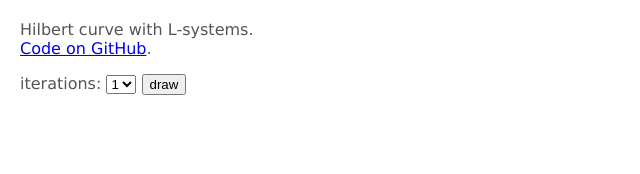
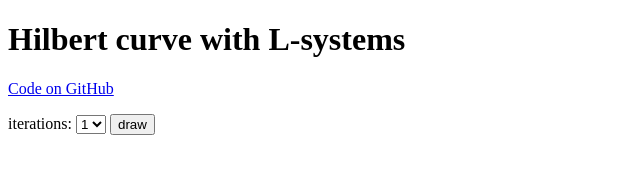
Before and after one commit to harpninja/hilbert, a plain HTML site: page index.html in a window 1280 px wide. Shown: the whole page, without its empty margins (0-640 px from the left). Drawn offline with nearby package versions, Linux system fonts and the light colour scheme.

Commit message:
Update and rename hilbert.html to index.html

```diff
--- a/hilbert.html
+++ b/index.html
@@ -1,30 +1,18 @@
 <!DOCTYPE html>
-<html>
+<html lang='en'>
  	<head>
  		<meta http-equiv='Content-Type' content='text/html;charset=utf-8'/>
+		<link rel="stylesheet" href="../d3.css">
+		<link rel='stylesheet' type='text/css' href='https://fonts.googleapis.com/css?family=Open+Sans'>
+
 		<title>Hilbert Curve</title>
 		<script src='https://d3js.org/d3.v4.min.js'></script>
-		<style>
-		body {
-			font-family: Verdana, sans-serif;
-			font-size: 1em;
-			color: #555555;
-			background: #ffffff;
-			margin-left: 20px;
-			margin-top: 20px;
-		}
-
-		.line {
-			fill: none;
-			stroke: #000000;
-			stroke-width: 1px;
-		}
-		</style>
  	</head>
 
  	<body>
-	<p>Hilbert curve with L-systems.<br>
-	<a href='https://github.com/harpninja/hilbert'>Code on GitHub</a>.
+	<h1>Hilbert curve with L-systems</h1>
+	<p>
+	<a href='https://github.com/harpninja/hilbert'>Code on GitHub</a>
 	</p>
 	<form>
 	iterations: <select id='iterations'>
```
